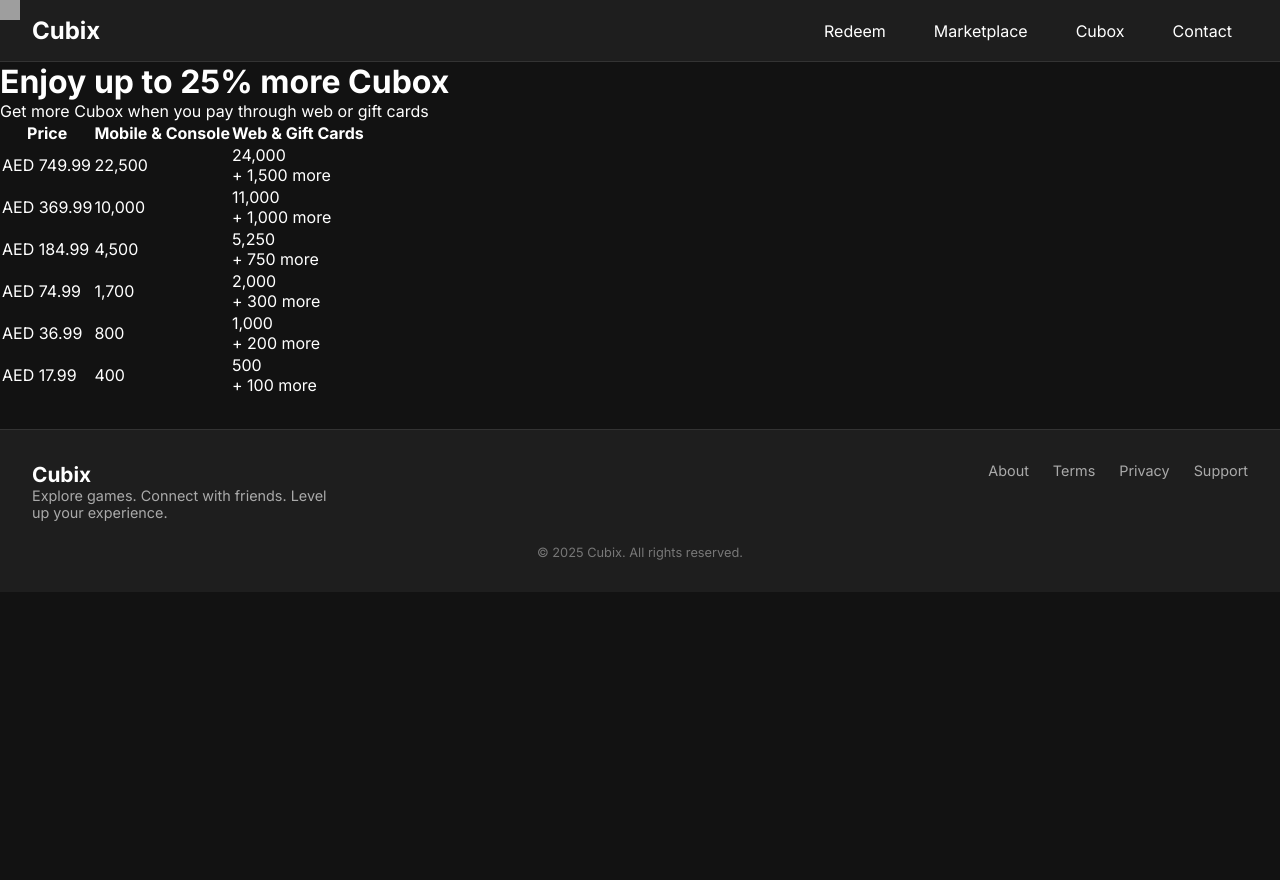
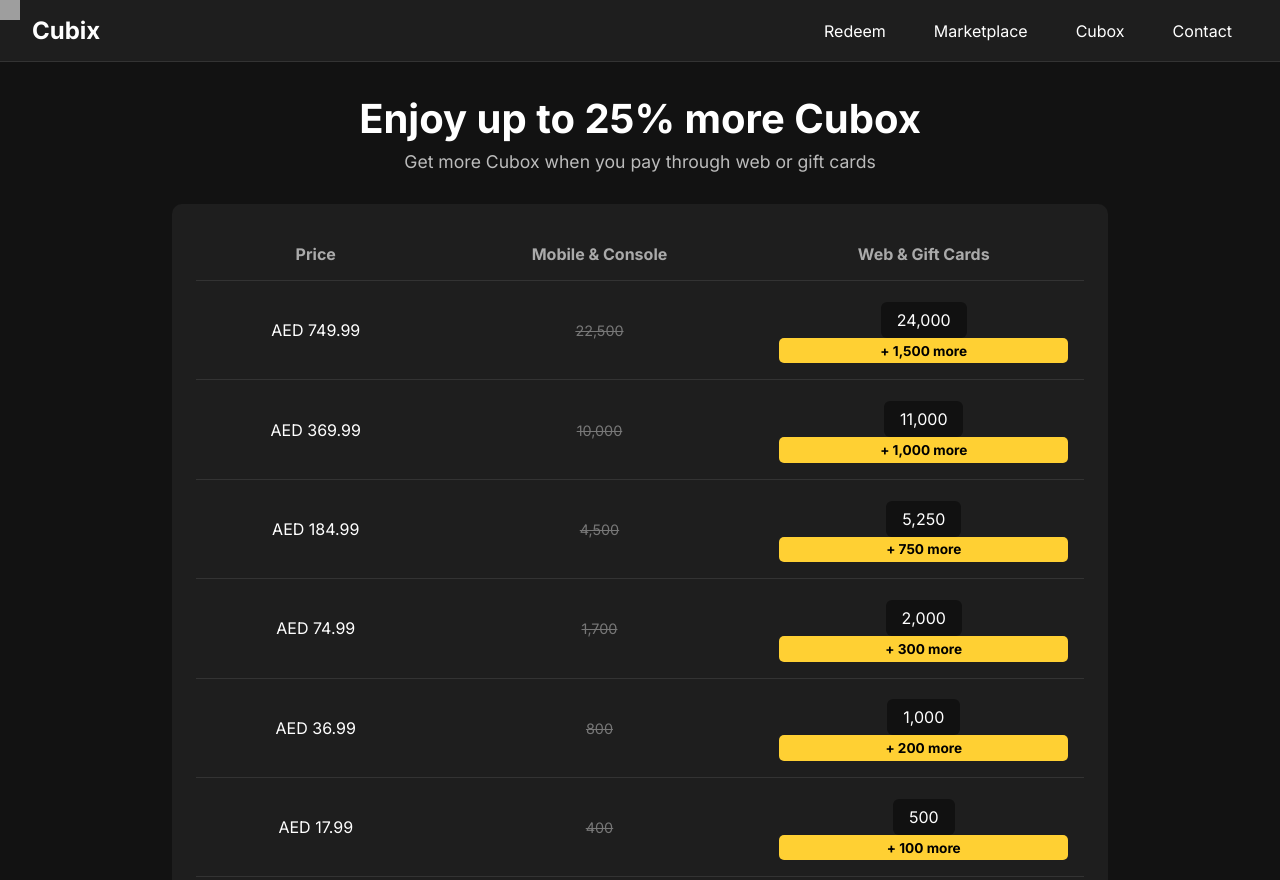
Before and after one commit to DC-BSU-RAK/assessment-2-web-development-project-spring-2025-Sheikhz-Abdullah, a plain HTML site: page cubox.html in a window 1280 px wide. Shown: the top 880 px of the page. Before the commit the page ends 800 px from the top, so only its background shows below. Drawn offline with Linux system fonts and the light colour scheme; grey boxes are pictures that could not be loaded; a script that the page names is missing.

Commit message:
Update style.css

```diff
--- a/style.css
+++ b/style.css
@@ -511,3 +511,82 @@ footer {
 .item-price {
   color: #cccccc;
 }
+
+
+
+
+/* ===== Cubox Page Styling ===== */
+
+/* === General Container Styling === */
+.container {
+  max-width: 1000px;
+  margin: 0 auto;
+  padding: 2rem;
+  text-align: center;
+}
+
+/* === Heading Styling === */
+h1 {
+  font-size: 2.5rem;
+  margin-bottom: 0.5rem;
+}
+
+/* === Subtitle Paragraph === */
+p.subtitle {
+  color: #bbb;
+  font-size: 1.1rem;
+  margin-bottom: 2rem;
+}
+
+/* === Price Table Wrapper === */
+.price-table {
+  background: #1e1e1e;
+  border-radius: 10px;
+  padding: 1.5rem;
+  overflow-x: auto;
+}
+
+/* === Table Layout === */
+table {
+  width: 100%;
+  border-collapse: collapse;
+  color: white;
+}
+
+/* === Table Cell Styling === */
+th, td {
+  padding: 1rem;
+  text-align: center;
+  border-bottom: 1px solid #333;
+}
+
+th {
+  font-weight: bold;
+  color: #aaa;
+}
+
+/* === Strikethrough Old Values === */
+td .strikethrough {
+  text-decoration: line-through;
+  color: #777;
+  font-size: 0.9rem;
+}
+
+/* === Highlighted New Value Box === */
+.highlight-box {
+  background: #111;
+  padding: 0.5rem 1rem;
+  border-radius: 6px;
+  display: inline-block;
+  margin-top: 0.3rem;
+}
+
+/* === Bonus Label Styling === */
+.bonus {
+  background-color: #ffd033;
+  color: #000;
+  font-weight: bold;
+  padding: 0.3rem 0.6rem;
+  border-radius: 5px;
+  font-size: 0.85rem;
+}
```
